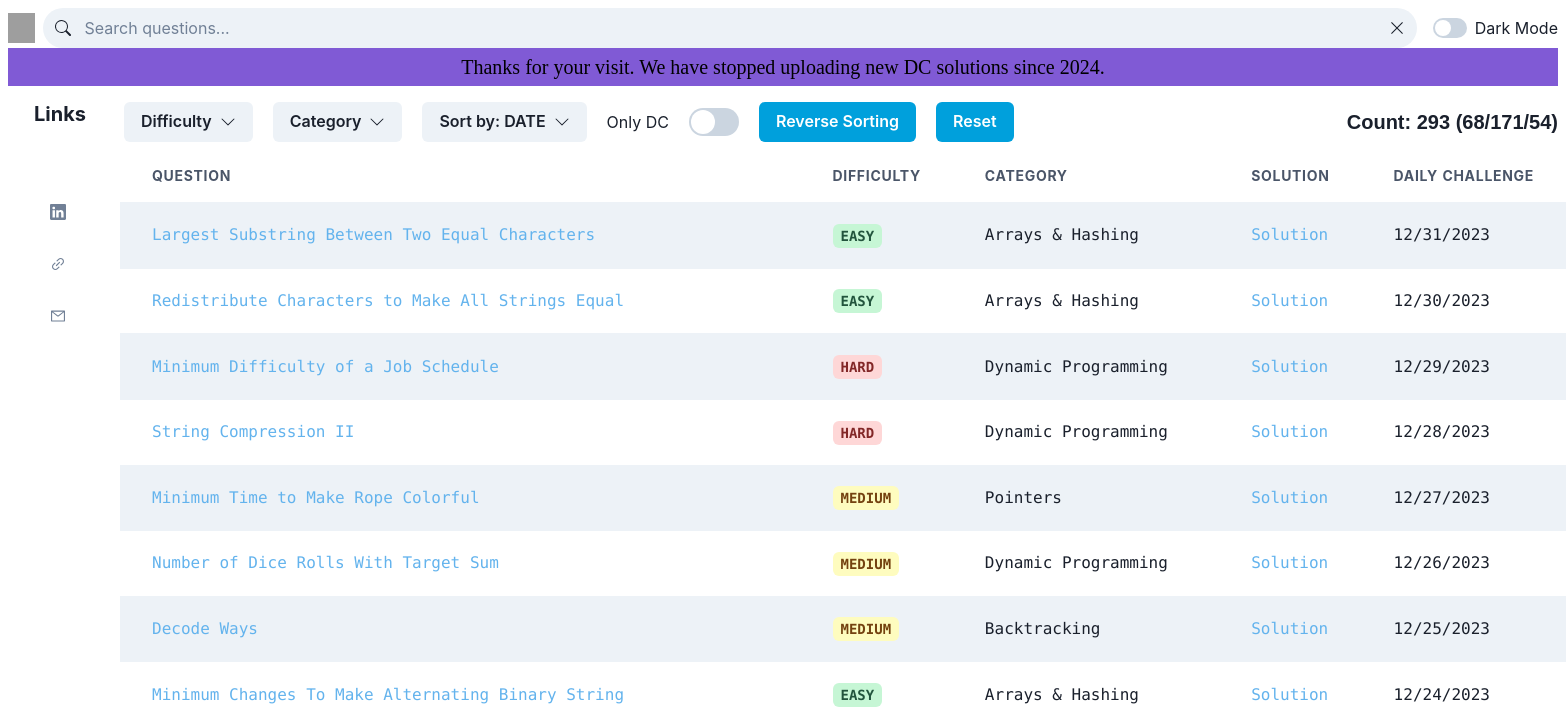
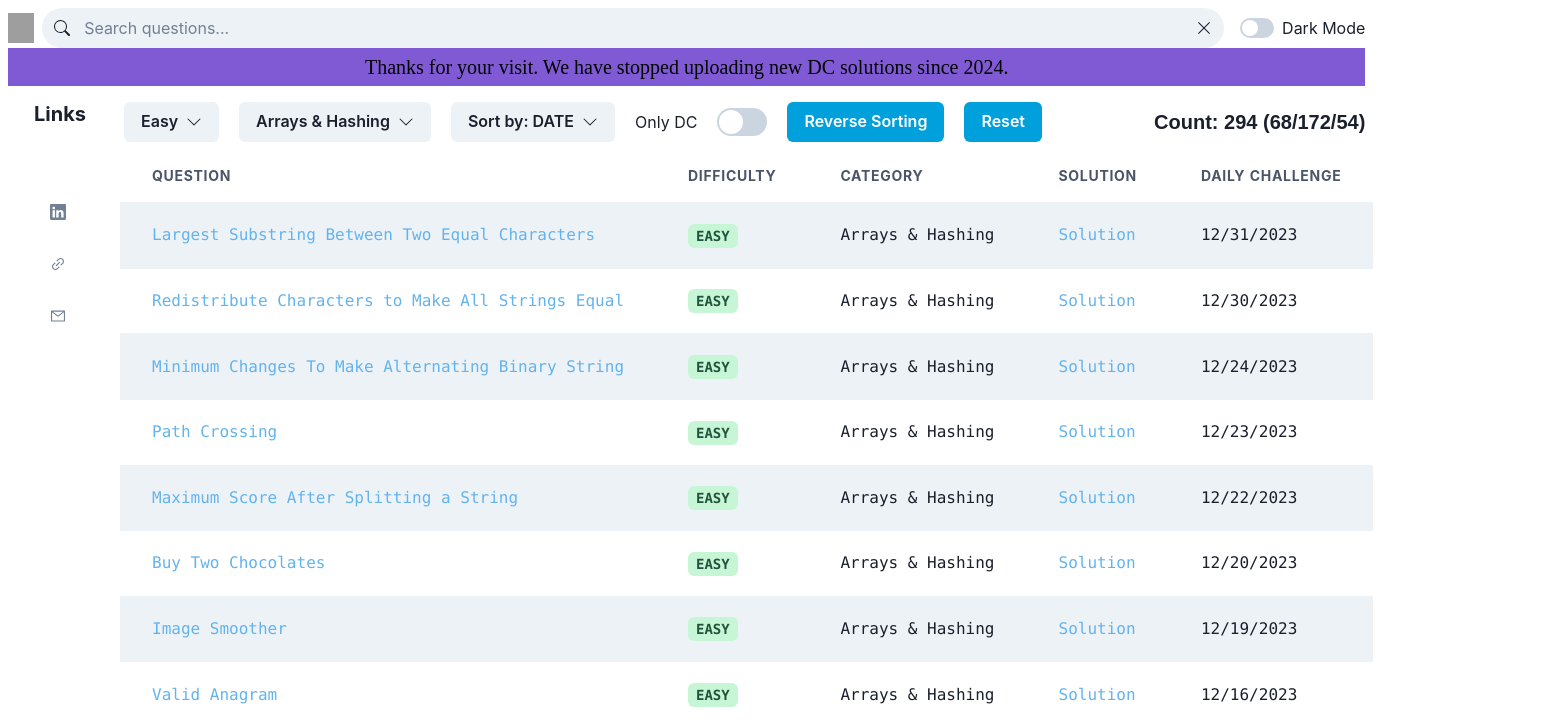
Before and after one commit to LeeHengYu/leetcode-reviewer, a React (Vite) app: page / in a window 1280 px wide. Shown: the top 725 px of the page, 1566 px wide, since content can reach past the window. Built offline with nearby package versions, Linux system fonts and the light colour scheme; grey boxes are pictures that could not be loaded.

Commit message:
refactor + 0123

```diff
--- a/package.json
+++ b/package.json
@@ -22,8 +22,8 @@
     "react": "^18.2.0",
     "react-dom": "^18.2.0",
     "react-icons": "^4.9.0",
-    "react-router-dom": "^6.13.0",
-    "zustand": "^4.3.8"
+    "react-router-dom": "^6.21.2",
+    "zustand": "^4.4.7"
   },
   "devDependencies": {
     "@types/react": "^18.0.37",
--- a/src/components/SearchInput.tsx
+++ b/src/components/SearchInput.tsx
@@ -4,24 +4,27 @@ import {
   InputLeftElement,
   InputRightElement,
 } from "@chakra-ui/react";
-import { useContext } from "react";
+import { FormEvent, useContext } from "react";
 import { BsSearch } from "react-icons/bs";
 import { RxCross1 } from "react-icons/rx";
+import { redirect } from "react-router-dom";
 import InputRefContexts from "../contexts/inputRefContexts";
 import useQuestionFilterStore from "../stores/QuestionFilterStore";
 
 const SearchInput = () => {
   const setSearchText = useQuestionFilterStore((s) => s.setSearchText);
+  // const [input, setInput] = useState('');
 
   const { inputRef: ref } = useContext(InputRefContexts);
+  const handleSubmit = (event: FormEvent<HTMLFormElement>) => {
+    event.preventDefault();
+    if (!ref.current?.value) return;
+    setSearchText(ref.current.value);
+    // redirect(`/?search=${ref.current.value}`); // needs setting up router provider
+  }
 
   return (
-    <form
-      onSubmit={(event) => {
-        event.preventDefault();
-        if (ref.current) setSearchText(ref.current.value);
-      }}
-    >
+    <form onSubmit={handleSubmit}>
       <InputGroup>
         <InputLeftElement children={<BsSearch />} pointerEvents="none" />
         <Input
--- a/src/data/tablaData.ts
+++ b/src/data/tablaData.ts
@@ -1,7 +1,9 @@
+import { Difficulty } from "../stores/QuestionFilterStore"
+
 export interface Question {
   question: string
   link?: string
-  difficulty: string
+  difficulty: Difficulty
   category: string
   solution: string
   dailyChallenge?: Date
@@ -2273,6 +2275,14 @@ const tableData: Question[] = [
     solution: "largest-substring-between-two-equal-characters.py",
     dailyChallenge: new Date("2023-12-31"),
   },
+  {
+    question: "Maximum Length of a Concatenated String with Unique Characters",
+    link: "https://leetcode.com/problems/maximum-length-of-a-concatenated-string-with-unique-characters/",
+    category: "Backtracking",
+    difficulty: "Medium",
+    solution: "maximum-length-of-a-concatenated-string-with-unique-characters.py",
+    dailyChallenge: new Date("2024-01-23"),
+  },
 ];
 
 export default tableData;
--- a/src/stores/QuestionFilterStore.ts
+++ b/src/stores/QuestionFilterStore.ts
@@ -1,33 +1,41 @@
 import { create } from "zustand";
 
+export type Difficulty = 'Easy' | 'Medium' | 'Hard';
+
 export interface Filters {
-    text?: string;
-    category?: string;
-    difficulty?: string;
-    onlyDC?: boolean;
+    text: string;
+    category: string;
+    difficulty: Difficulty;
+    onlyDC: boolean;
 }
 
 interface QuestionFilterStore {
     filters: Filters;
     setCategory: (category: string) => void;
-    setDifficulty: (difficulty: string) => void;
+    setDifficulty: (difficulty: Difficulty) => void;
     setSearchText: (text: string) => void;
     setDC: (onlyDC: boolean) => void;
 }
 
 const useQuestionFilterStore = create<QuestionFilterStore>((set) => ({
-    filters: {},
+    filters: {
+        text: "",
+        category: "Arrays & Hashing",
+        difficulty: "Easy",
+        onlyDC: false
+    }, // default values
+
     setCategory: (category: string) => {
         set(store => ({ filters: { ...store.filters, category } }));
     },
-    setDifficulty: (difficulty: string) => {
-        set(store => ({ filters: {...store.filters, difficulty} }));
+    setDifficulty: (difficulty: Difficulty) => {
+        set(store => ({ filters: { ...store.filters, difficulty } }));
     },
     setSearchText: (text: string) => {
-        set(store => ({ filters: {...store.filters, text} }));
+        set(store => ({ filters: { ...store.filters, text } }));
     },
     setDC: (onlyDC: boolean) => {
-        set(store => ({ filters: {...store.filters, onlyDC} }));
+        set(store => ({ filters: { ...store.filters, onlyDC } }));
     }
 }));
 
```
Also changed, not shown: 1 other file (tests, documents, lock files or other folders). Lines whose indentation alone changed are shown as unchanged.
